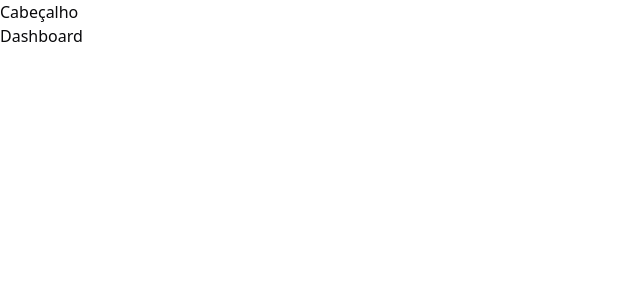
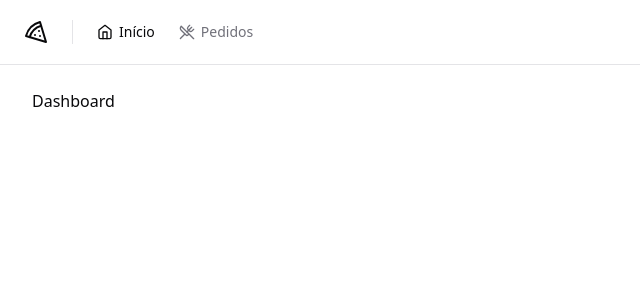
Before and after one commit to VNatario/pizzashop-web, a React (Vite) app: page / in a window 1280 px wide. Shown: the top 300 px of the page, without its empty margins (0-640 px from the left). Built offline with nearby package versions, Linux system fonts and the light colour scheme.

Commit message:
feat: create header layout

```diff
--- a/package.json
+++ b/package.json
@@ -12,6 +12,7 @@
   "dependencies": {
     "@hookform/resolvers": "^3.3.3",
     "@radix-ui/react-label": "^2.0.2",
+    "@radix-ui/react-separator": "^1.0.3",
     "@radix-ui/react-slot": "^1.0.2",
     "class-variance-authority": "^0.7.0",
     "clsx": "^2.0.0",
--- /dev/null
+++ b/src/components/header.tsx
@@ -0,0 +1,28 @@
+import { Home, Pizza, UtensilsCrossed } from 'lucide-react'
+
+import { NavLinks } from './nav-link'
+import { Separator } from './ui/separator'
+
+export function Header() {
+  return (
+    <div className="border-b">
+      <div className="flex h-16 items-center gap-6 px-6">
+        <Pizza className="h-6 w-6" />
+
+        <Separator orientation="vertical" className="h-6" />
+
+        <nav className="flex items-center space-x-4 lg:space-x-6">
+          <NavLinks to="/">
+            <Home className="h-4 w-4" />
+            Início
+          </NavLinks>
+
+          <NavLinks to="/orders">
+            <UtensilsCrossed className="h-4 w-4" />
+            Pedidos
+          </NavLinks>
+        </nav>
+      </div>
+    </div>
+  )
+}
--- /dev/null
+++ b/src/components/nav-link.tsx
@@ -0,0 +1,18 @@
+import { Link, LinkProps, useLocation } from 'react-router-dom'
+
+export type NavLinkProps = LinkProps
+
+export function NavLinks(props: NavLinkProps) {
+  // retorna a rota atual
+  const { pathname } = useLocation()
+
+  return (
+    <Link
+      // se o caminho atual for igual ao caminho do link
+      // data-atribute ==> atributos nativos do HTML
+      data-current={pathname === props.to}
+      {...props}
+      className="flex items-center gap-1.5 text-sm font-medium text-muted-foreground hover:text-foreground data-[current=true]:text-foreground"
+    />
+  )
+}
--- /dev/null
+++ b/src/components/ui/separator.tsx
@@ -0,0 +1,29 @@
+import * as SeparatorPrimitive from '@radix-ui/react-separator'
+import * as React from 'react'
+
+import { cn } from '@/lib/utils'
+
+const Separator = React.forwardRef<
+  React.ElementRef<typeof SeparatorPrimitive.Root>,
+  React.ComponentPropsWithoutRef<typeof SeparatorPrimitive.Root>
+>(
+  (
+    { className, orientation = 'horizontal', decorative = true, ...props },
+    ref,
+  ) => (
+    <SeparatorPrimitive.Root
+      ref={ref}
+      decorative={decorative}
+      orientation={orientation}
+      className={cn(
+        'shrink-0 bg-border',
+        orientation === 'horizontal' ? 'h-[1px] w-full' : 'h-full w-[1px]',
+        className,
+      )}
+      {...props}
+    />
+  ),
+)
+Separator.displayName = SeparatorPrimitive.Root.displayName
+
+export { Separator }
--- a/src/pages/layouts/app.tsx
+++ b/src/pages/layouts/app.tsx
@@ -1,10 +1,12 @@
 import { Outlet } from 'react-router-dom'
+
+import { Header } from '@/components/header'
 
 export function AppLayout() {
   return (
-    <div>
-      <h1>Cabeçalho</h1>
-      <div>
+    <div className="flex min-h-screen flex-col antialiased">
+      <Header />
+      <div className="flex flex-1 flex-col gap-4 p-8 pt-6">
         <Outlet />
       </div>
     </div>
--- a/src/pages/layouts/auth.tsx
+++ b/src/pages/layouts/auth.tsx
@@ -3,7 +3,7 @@
 
 export function AuthLayout() {
   return (
-    <div className="grid min-h-screen grid-cols-2">
+    <div className="grid min-h-screen grid-cols-2 antialiased">
       <div className="flex h-full flex-col justify-between border-r border-foreground/5 bg-muted p-10 text-muted-foreground">
         <div className="flex items-center gap-3 text-lg font-medium text-foreground">
           <Pizza className="h-5 w-5" />
```
Also changed, not shown: 1 other file (tests, documents, lock files or other folders).
